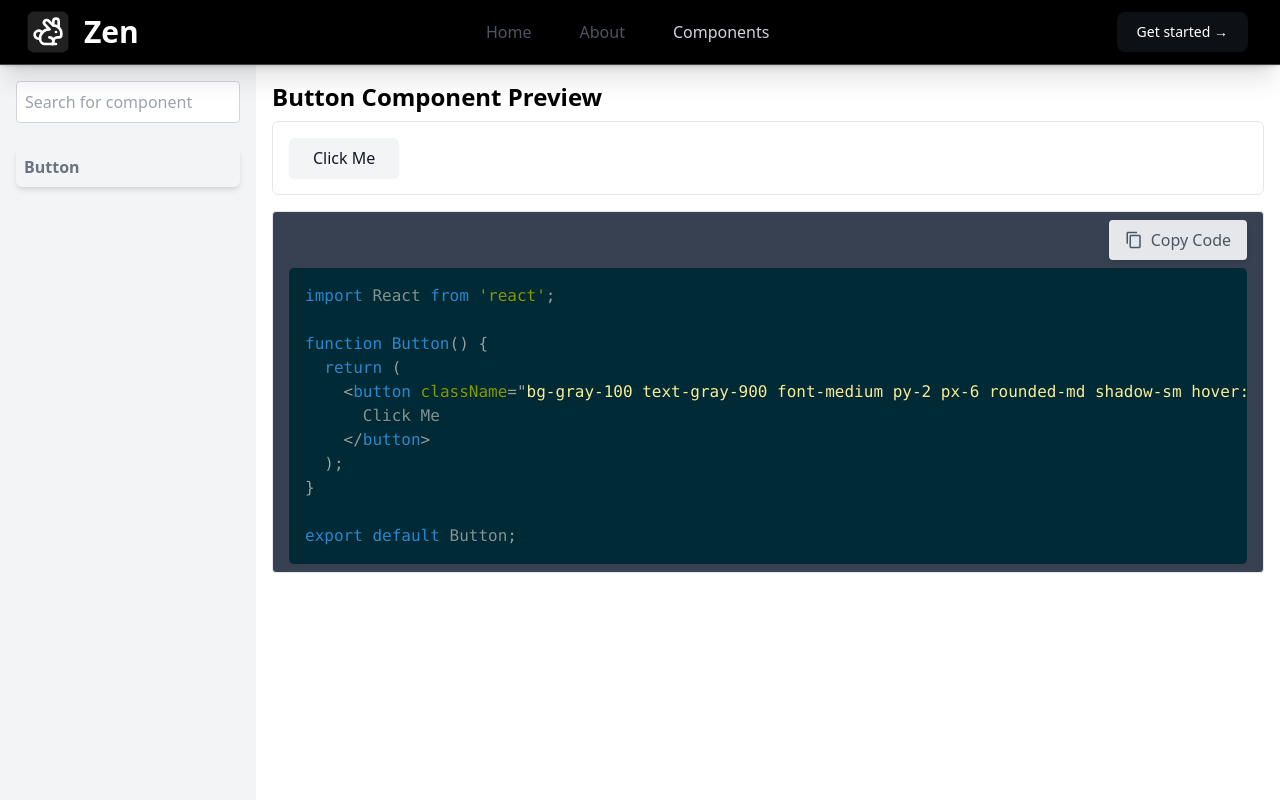
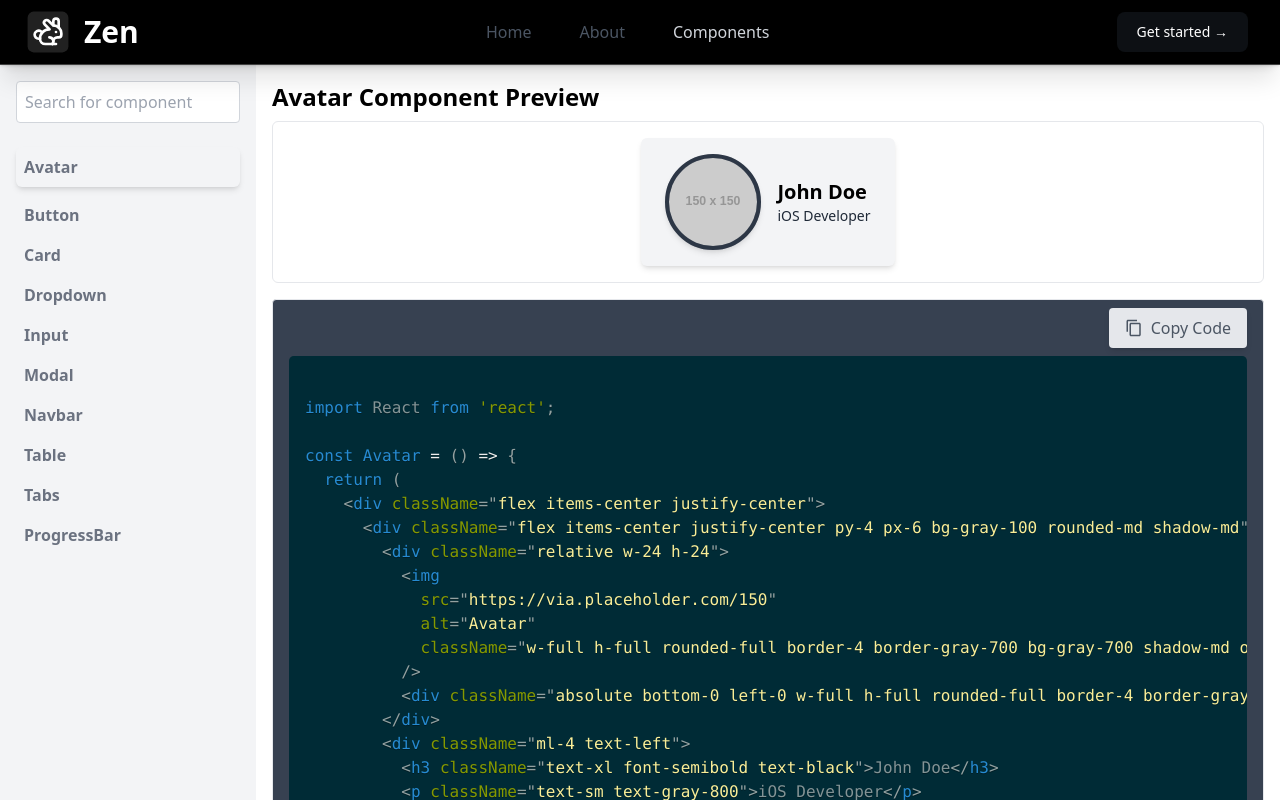
Before and after one commit to akshatbhj/zenui-web, a React (Vite) app: page /components in a window 1280 px wide. Shown: the top 800 px of the page. Built offline with nearby package versions, Linux system fonts and the light colour scheme.

Commit message:
feat: added more ui components

```diff
--- a/src/components/Components/ComponentShowcase.Components.jsx
+++ b/src/components/Components/ComponentShowcase.Components.jsx
@@ -3,13 +3,52 @@ import { Prism as SyntaxHighlighter } from "react-syntax-highlighter";
 import { MdContentCopy, MdCheck } from "react-icons/md";
 import { solarizedDarkAtom } from "react-syntax-highlighter/dist/esm/styles/prism";
 
+import Avatar from "./Avatar.Components";
 import Button from "./Button.Components";
+import Card from "./Card.Components";
+import Dropdown from "./Dropdown.Components";
+import Input from "./Input.Components";
+import Modal from "./Modal.Components";
+import Navbar from "../Navbar/Navbar";
+import Table from "./Table.Components";
+import Tabs from "./Tabs.Components";
+import ProgressBar from "./ProgressBar.Components";
+
+import avatarComponentData from "../../utils/Avatar.utils";
+import cardComponentData from "../../utils/Card.utils";
 import buttonComponentData from "../../utils/Button.utils";
+import dropdownComponentData from "../../utils/Dropdown.utils";
+import inputComponentData from "../../utils/Input.utils";
+import modalComponentData from "../../utils/Modal.utils";
+import navbarComponentData from "../../utils/Navbar.utils";
+import tableComponentData from "../../utils/Table.utils";
+import tabsComponentData from "../../utils/Tabs.utils";
+import progressBarComponentData from "../../utils/ProgressBar.utils";
 
-const components = [buttonComponentData];
+const components = [
+  avatarComponentData,
+  buttonComponentData,
+  cardComponentData,
+  dropdownComponentData,
+  inputComponentData,
+  modalComponentData,
+  navbarComponentData,
+  tableComponentData,
+  tabsComponentData,
+  progressBarComponentData,
+];
 
 const componentMap = {
+  Avatar,
   Button,
+  Card,
+  Dropdown,
+  Input,
+  Modal,
+  Navbar,
+  Table,
+  Tabs,
+  ProgressBar,
 };
 
 function ComponentShowcase() {
```
